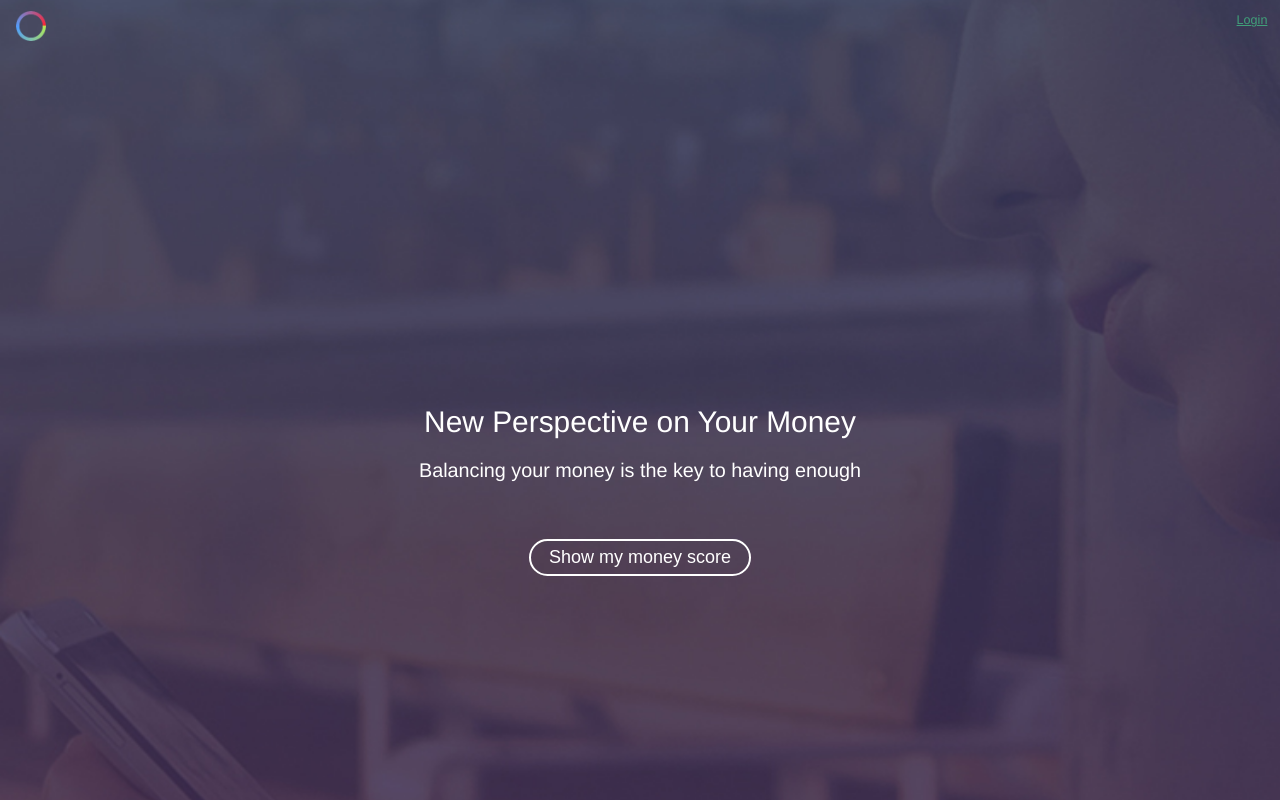
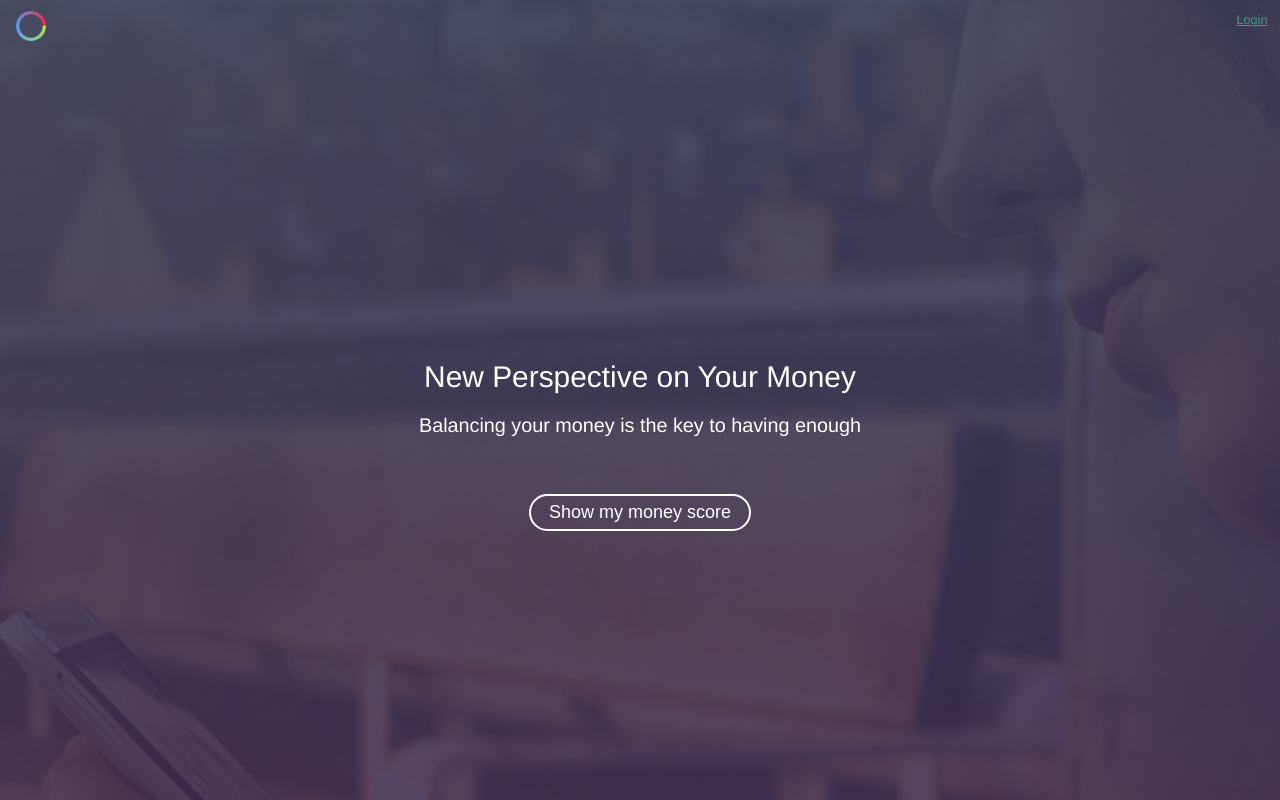
Before and after one commit to adamgibbons/smp-client, a Vue app: page / in a window 1280 px wide. Built offline with nearby package versions, Linux system fonts and the light colour scheme.

Commit message:
reduce margin

```diff
--- a/src/App.vue
+++ b/src/App.vue
@@ -114,7 +114,7 @@ nav {
   width: 90%;
 }
 .onboarding h1 {
-  margin: 5em 0 .66em;
+  margin: 2em 0 .66em;
   font-weight: 400;
   font-size: 1.66em;
 }
```
